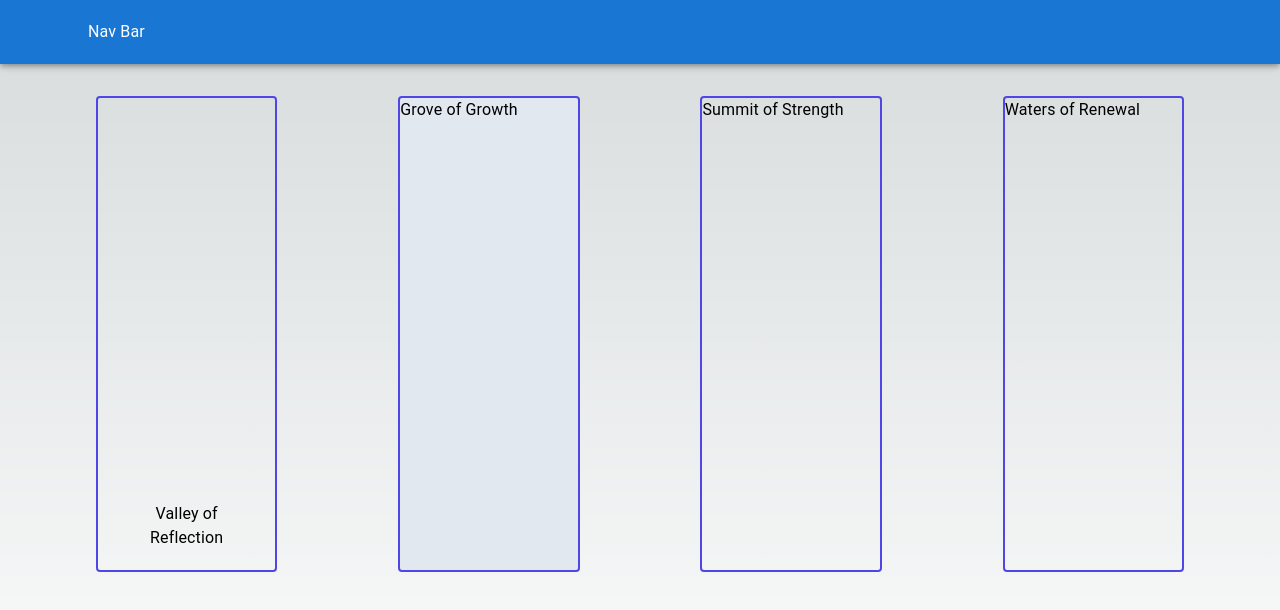
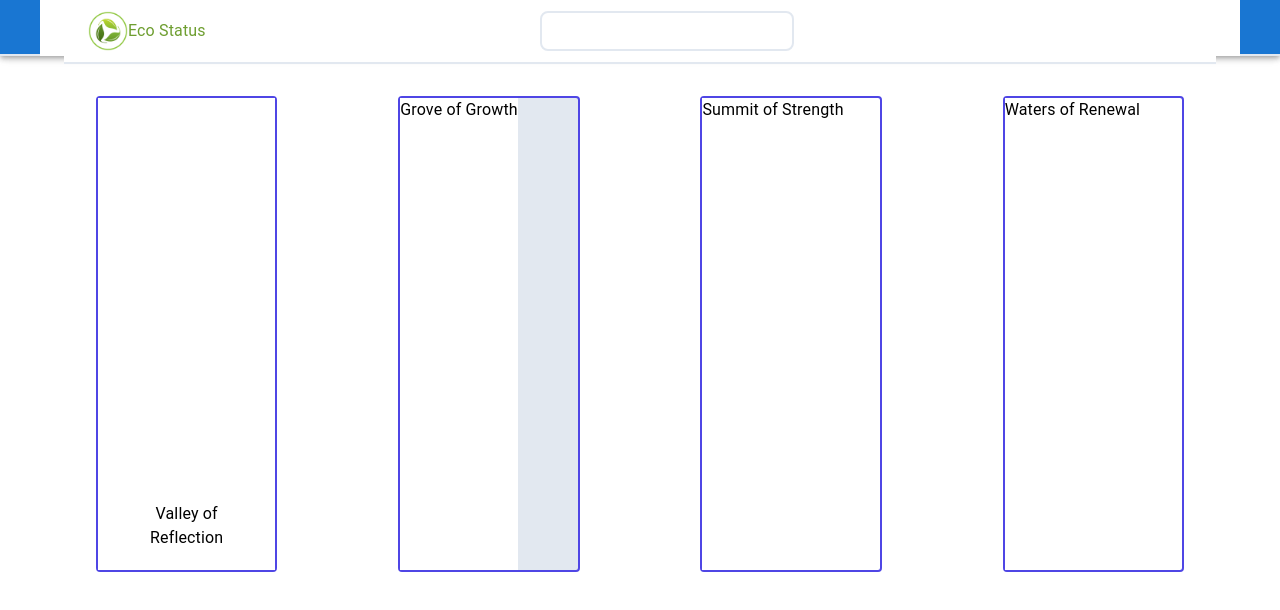
Before and after one commit to matthew-zahm/eco-status, a Next.js app: page / in a window 1280 px wide. Shown: the top 610 px of the page. Built offline with nearby package versions, Linux system fonts and the light colour scheme.

Commit message:
navbar layed out

```diff
--- a/src/app/components/navbar.tsx
+++ b/src/app/components/navbar.tsx
@@ -1,15 +1,48 @@
 
+import { Grid, TextField } from '@mui/material';
 import AppBar from '@mui/material/AppBar';
 import Container from '@mui/material/Container';
 import Toolbar from '@mui/material/Toolbar';
 import Typography from '@mui/material/Typography';
+import Image from 'next/image';
 
 export default function NavBar() {
   return (
-    <AppBar position="fixed" className='bg-eco-green text-slate-900 shadow-none' >
-      <Container>
-        <Toolbar>
-          <Typography> Nav Bar </Typography>
+    <AppBar position="fixed" className='h-14 text-slate-900 shadow-none border-b-2 border-b-slate-200' >
+      <Container className='w-full m-0 p-0 max-h-14 max-w-full'>
+        <Toolbar className='w-full max-h-14 min-h-14 border-b-2 border-b-slate-200'>
+          <Grid container justifyContent="space-between" className='w-full'>
+            <Grid item xs={3} container className='items-center h-12'>
+              <Image
+                className='h-10 w-10'
+                width={40}
+                height={40}
+                src="/Eco-Status.png"
+                alt='Eco Status'
+              />
+              <Typography className='text-eco-green ml-4 w-fit text-2xl font-bold font-sans mobile-hide'>
+                Eco Status
+              </Typography>
+            </Grid>
+            <Grid item xs={6} container justifyContent="space-around" className='items-center'>
+              <Grid item>
+                <Grid container>
+                  <Typography
+                    className='m-2 mobile-hide max-w-full'
+                  >
+                    Search:
+                  </Typography>
+                  <input
+                    className='border-2 border-slate-200 rounded-lg h-10 p-2 focus:outline-none'
+                    type='text'
+                  />
+                </Grid>
+              </Grid>
+            </Grid>
+            <Grid item xs={3} container className='items-center flex-row-reverse'>
+              <Typography>Login</Typography>
+            </Grid>
+          </Grid>
         </Toolbar>
       </Container>
     </AppBar>
--- a/src/app/globals.css
+++ b/src/app/globals.css
@@ -2,9 +2,13 @@
 @tailwind components;
 @tailwind utilities;
 
+.MuiPaper-root, * {
+  background-color: white;
+}
+
 :root {
   --foreground-rgb: 0, 0, 0;
-  --background-start-rgb: 214, 219, 220;
+  --background-start-rgb: 255, 255, 255;
   --background-end-rgb: 255, 255, 255;
 }
 
@@ -26,8 +30,19 @@ body {
     rgb(var(--background-start-rgb));
 }
 
+.search-field * {
+  height: 100%;
+  padding: 0;
+}
+
 @layer utilities {
   .text-balance {
     text-wrap: balance;
   }
 }
+
+@media only screen and (max-width: 1026px) {
+  .mobile-hide {
+      display: none;
+  }
+}
--- a/tailwind.config.ts
+++ b/tailwind.config.ts
@@ -9,7 +9,7 @@ const config: Config = {
   theme: {
     extend: {
       colors: {
-        'eco-green': "#6bc987"
+        'eco-green': "#6e9e30"
       },
       backgroundImage: {
         "gradient-radial": "radial-gradient(var(--tw-gradient-stops))",
```
